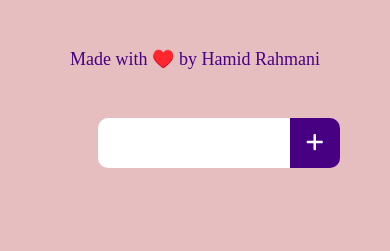
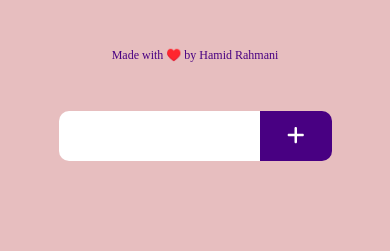
Before and after one commit to HamidRahmanii/Todolist, a plain HTML site: page index.html in a window 390 px wide. Drawn offline with Linux system fonts and the light colour scheme.

Commit message:
final version

```diff
--- a/style.css
+++ b/style.css
@@ -20,27 +20,28 @@ body {
   padding: 3rem 0;
 }
 .todo-form {
-  width: 50%;
+  width: 45%;
   padding-bottom: 3rem;
 }
 .todo-header {
   display: flex;
+  width: 100%;
 }
 .todo-input {
   display: flex;
   border: none;
   height: 50px;
-  min-width: 192px;
-  flex: 1 1 8rem;
-  padding: 0 1rem;
+  width: 100%;
+  min-width: 150px;
   border-radius: 10px;
   border-top-right-radius: 0;
   border-bottom-right-radius: 0;
+  padding-left: 1rem;
 }
 .todo-add-button {
   border: none;
   width: 100px;
-  min-width: 50px;
+  min-width: 100px;
   font-size: 20px;
   background-color: #480082;
   color: white;
@@ -56,10 +57,10 @@ body {
 }
 .todo-topic {
   background-color: #8c00ff;
+  width: 100%;
+  min-width: 100px;
   list-style: none;
-  flex: 1 1 8rem;
   height: 50px;
-  min-width: 142px;
   color: white;
   display: flex;
   align-items: center;
@@ -106,3 +107,31 @@ body {
   transform: translateX(-100px);
   opacity: 0;
 }
+@media screen and (max-width: 768px) {
+  .todo-form {
+    width: 60%;
+  }
+  .header {
+    p {
+      font-size: 18px;
+    }
+  }
+  .todo-add-button {
+    min-width: 50px;
+  }
+}
+@media screen and (max-width: 600px) {
+  .todo-form {
+    width: 70%;
+  }
+  .header {
+    p {
+      font-size: 12px;
+    }
+  }
+}
+/* @media screen and (max-width: 400px) {
+  .todo-add-button {
+    min-width: 50px;
+  }
+} */
```
